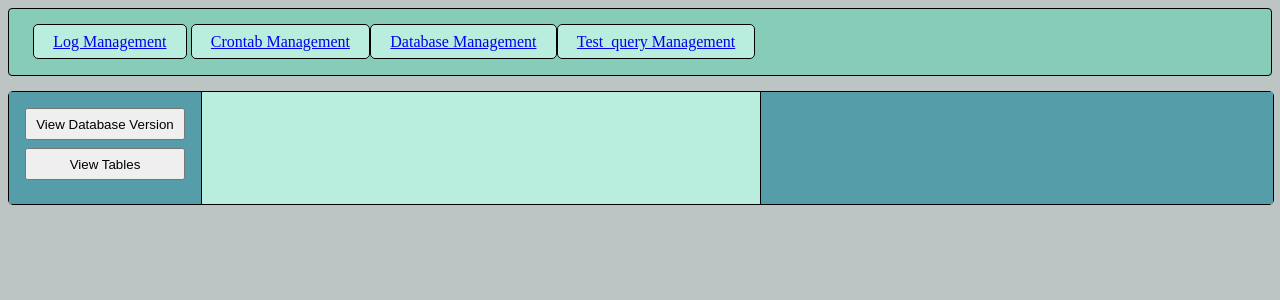
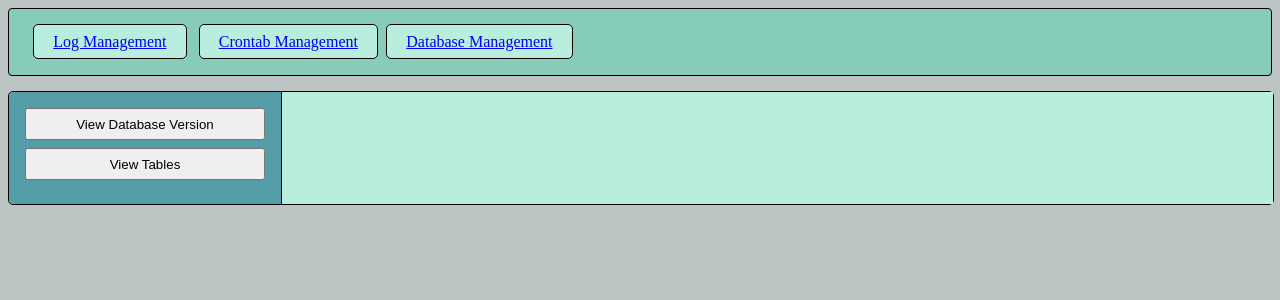
Before and after one commit to TristanAncelet/WebCron-Site, a PHP site: page /database.php in a window 1280 px wide. Shown: the top 300 px of the page. Run offline with PHP 8.4, Linux system fonts and the light colour scheme.

Commit message:
added css changes to hide the double_width menu_bar when it deosn't have children.

```diff
--- a/crontab.php
+++ b/crontab.php
@@ -19,7 +19,7 @@ $db = new SQLite3("../webcron.db");
         <nav>
             <a class='nav-button' href='index.php'>Log Management</a>
             <?php
-                $items = scandir(".");
+                $items = scandir($root);
                 foreach ($items as $item){
                     if (preg_match('/\.php$/', $item) && $item != "index.php"){
                         $item_name=ucfirst(explode('.', $item)[0]);
@@ -31,7 +31,7 @@ $db = new SQLite3("../webcron.db");
 
         <div class="content_area bordered rounded_border">
 
-            <div class="menu_bar bordered_right cell">
+            <div class="single_width menu_bar bordered_right cell border_rounded_left">
                 <button class="menu_button" onclick="setCrontabStats()"> View Crontab Statistics </button>
                 <button class="menu_button" onclick="getTable('job_history')">View Script Run History</button>
                 <button class="menu_button" onclick="listCrontabs()">View Crontabs</button>
@@ -41,7 +41,7 @@ $db = new SQLite3("../webcron.db");
             <div id="content" class="content cell">
            </div>
 
-        <div class="double_width_menu_bar bordered_left cell">
+        <div class="double_width menu_bar bordered_left cell border_rounded_right">
            <?php
            $columns = array(
             'crontab_path AS "Crontab Path"',
--- a/css/main.css
+++ b/css/main.css
@@ -16,6 +16,7 @@ body {
     border-radius: 5px;
     border: 1px solid black;
     padding: 0.5rem 1.2rem;
+    margin-right: 0.5rem;
 }
 
 .nav-button:hover {
@@ -38,10 +39,6 @@ body {
 }
 
 .content_area {
-    /*
-    display: flex;
-    flex-direction: row;
-    */
     display: table;
     width: 100%;
 }
@@ -52,12 +49,12 @@ body {
     margin-bottom: 0.5rem;
 }
 
-.double_width_menu_bar {
-    display: flexbox;
-    background-color: #569DAA;
-    padding: 1rem;
+.single_width {
+    width: 15rem;
+}
+
+.double_width {
     width: 30rem;
-    margin-right: 1rem;
 }
 
 .wrapper {
@@ -78,6 +75,7 @@ body {
     display: table-cell;
     text-align: center;
     background-color: #bcc5c3;
+    padding: 0.2rem;
 }
 
 .table_header:not(:last-child){
@@ -99,6 +97,7 @@ body {
 
 .table_cell {
     display: table-cell;
+    padding: 0.2rem;
 }
 
 .table_cell:not(:last-child){
@@ -107,10 +106,24 @@ body {
 
 .menu_bar {
     display: flexbox;
+    visibility: visible;
     background-color: #569DAA;
     padding: 1rem;
-    width: 10rem;
     margin-right: 1rem;
+}
+
+.menu_bar.double_width:not(:has(.log_table)){
+    display:none;
+    visibility: hidden;
+}
+
+
+.border_rounded_left {
+    border-radius: 5px 0px 0px 5px;
+}
+
+.border_rounded_right {
+    border-radius: 0px 5px 5px 0px;
 }
 
 .cell {
--- a/database.php
+++ b/database.php
@@ -34,7 +34,7 @@ $db = new SQLite3("../webcron.db");
 
         <div class="content_area bordered rounded_border">
 
-            <div class="menu_bar bordered_right cell">
+            <div class="single_width menu_bar bordered_right cell border_rounded_left">
                 <button class="menu_button" onclick="setDatabaseVersion()"> View Database Version</button>
                 <button class="menu_button" onclick="listTables()"> View Tables </button>
             </div>
@@ -42,7 +42,7 @@ $db = new SQLite3("../webcron.db");
             <div id="content" class="content cell">
             </div>
 
-            <div class="double_width_menu_bar bordered_left cell">
+            <div class="double_width menu_bar bordered_left cell border_rounded_right">
 
             </div>
         </div>
```
Also changed, not shown: index.php (+2 -8 lines), test_query.php (deleted, +0 -11 lines).
